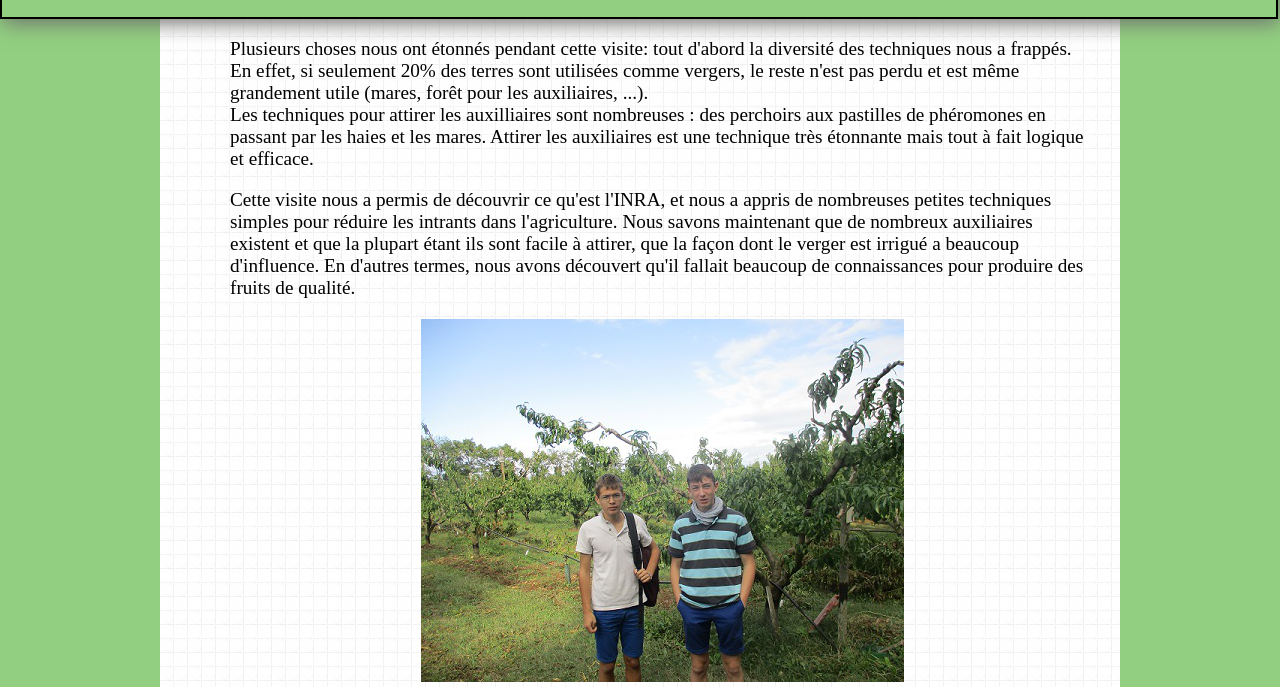
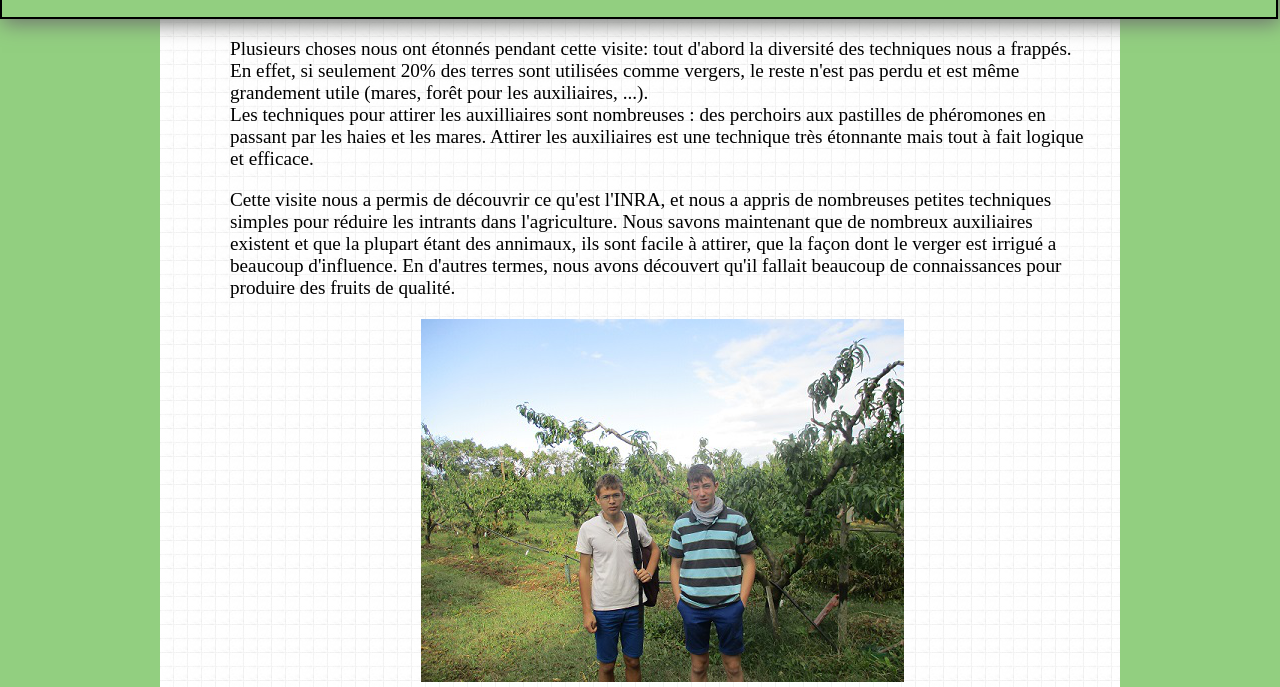
Before and after one commit to SiteSVTINRA/sitesvtinra.github.io, a plain HTML site: page concl.html in a window 1280 px wide. Shown: the part 131-818 px from the top of the page. Drawn offline with Linux system fonts and the light colour scheme.

Commit message:
Update concl.html

```diff
--- a/concl.html
+++ b/concl.html
@@ -19,7 +19,7 @@
 	<section>
 			<article>
 				<p>Plusieurs choses nous ont étonnés pendant cette visite: tout d'abord la diversité des techniques nous a frappés. En effet, si seulement 20% des terres sont utilisées comme vergers, le reste n'est pas perdu et est même grandement utile (mares, forêt pour les auxiliaires, ...).<br> Les techniques pour attirer les auxilliaires sont nombreuses : des perchoirs aux pastilles de phéromones en passant par les haies et les mares. Attirer les auxiliaires est une technique très étonnante mais tout à fait logique et efficace.</p>
-				<p>Cette visite nous a permis de découvrir ce qu'est l'INRA, et nous a appris de nombreuses petites techniques simples pour réduire les intrants dans l'agriculture. Nous savons maintenant que de nombreux auxiliaires existent et que la plupart étant ils sont facile à attirer, que la façon dont le verger est irrigué a beaucoup d'influence. En d'autres termes, nous avons découvert qu'il fallait beaucoup de connaissances pour produire des fruits de qualité.</p>
+				<p>Cette visite nous a permis de découvrir ce qu'est l'INRA, et nous a appris de nombreuses petites techniques simples pour réduire les intrants dans l'agriculture. Nous savons maintenant que de nombreux auxiliaires existent et que la plupart étant des annimaux, ils sont facile à attirer, que la façon dont le verger est irrigué a beaucoup d'influence. En d'autres termes, nous avons découvert qu'il fallait beaucoup de connaissances pour produire des fruits de qualité.</p>
 				<figure id="last">
 					<center><img src="Images/groupe.png" alt="Notre groupe lors de la visite" title="Notre groupe lors de la visite" id="center"></center>
 					<figcaption>Notre groupe lors de la visite</figcaption>
```
